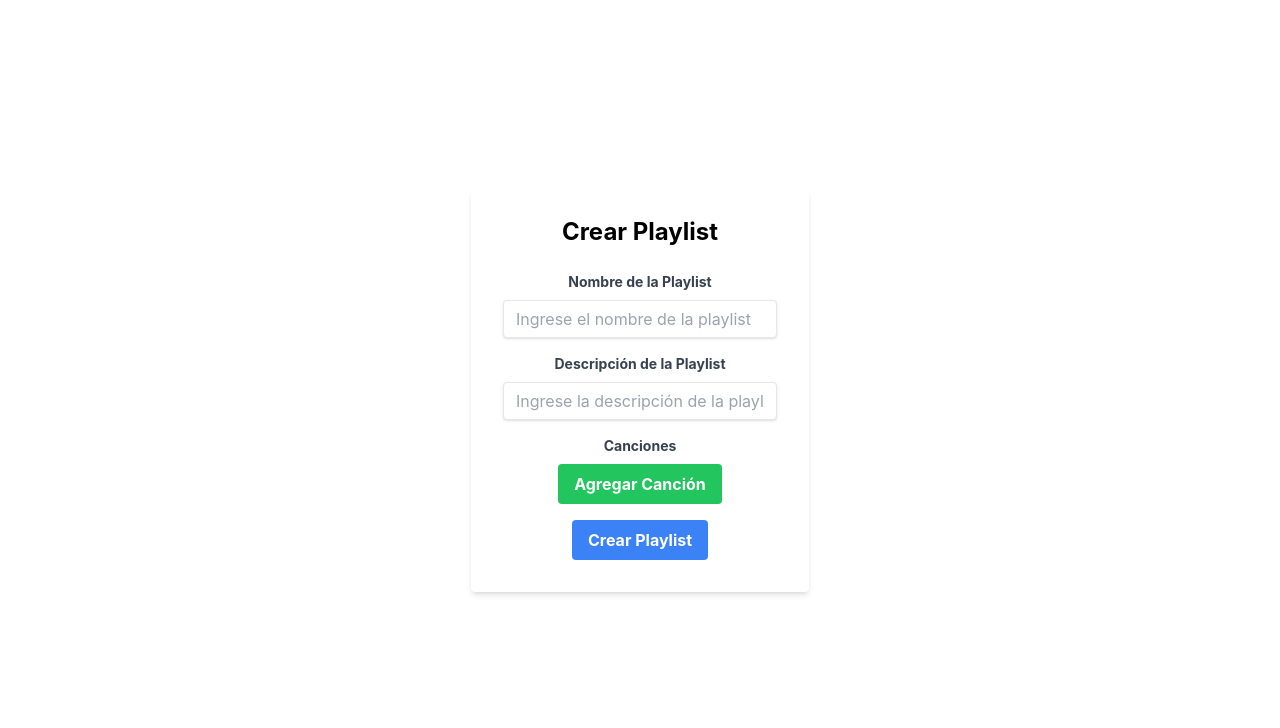
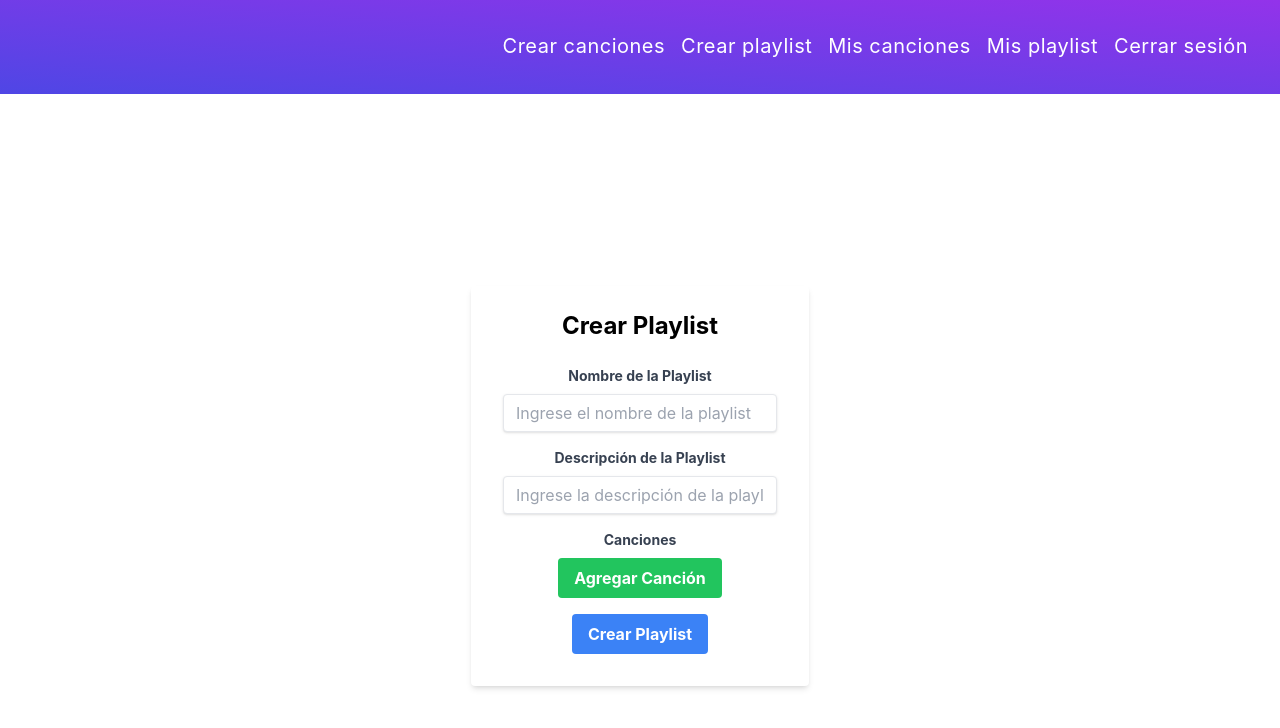
Before and after one commit to Roberto640Alvarado/Playlist_JAVA, a React (Create React App) app in the folder app/taller4/: page /createplaylist in a window 1280 px wide. Shown: the top 728 px of the page. Built offline with nearby package versions, Linux system fonts and the light colour scheme; the HTML template or start-up script is replaced by a standard one.

Commit message:
:bug:Fix Navigation

```diff
--- a/app/taller4/src/components/Navbar.jsx
+++ b/app/taller4/src/components/Navbar.jsx
@@ -12,7 +12,7 @@
     }
 
     const handleCreatePlaylist = () => {
-        navigate('/create-playlist');
+        navigate('/createplaylist');
     }
 
     const handleMySongs = () => {
--- a/app/taller4/src/routers/AppRouter.js
+++ b/app/taller4/src/routers/AppRouter.js
@@ -10,9 +10,10 @@
 export const AppRouter = () => {
   return (
     <Router>
+      <Navbar />
       <div>
         <Routes>
-          <Route path="/" element={<Navbar />} />
+          <Route path="/" element={<Register />} />
           <Route path="/login" element={<Login />} />
           <Route path="/allplaylist" element={<AllPlaylist />} />
           <Route path="/allsongs" element={<Allsongs/>} />
```
